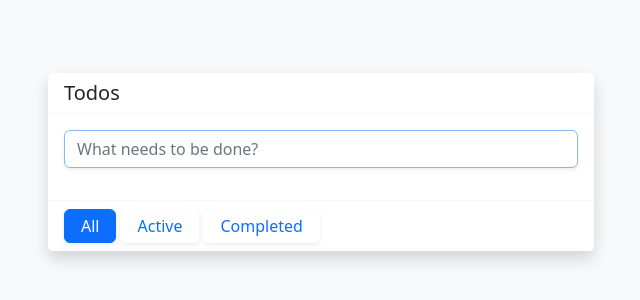
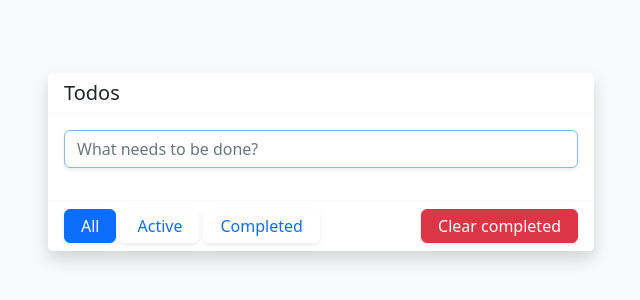
Before and after one commit to Kajaia/vue-todo-app, a Vue app: page / in a window 1280 px wide. Shown: the part 238-538 px from the top of the page, without its empty margins (319-959 px from the left). Built offline with nearby package versions, Linux system fonts and the light colour scheme; no server answers.

Commit message:
Added clear completed tasks functionality

```diff
--- /dev/null
+++ b/src/components/TasksClear.vue
@@ -0,0 +1,27 @@
+<template>
+  <button class="btn btn-danger shadow-sm py-1 px-3" @click="clearTasks">
+    Clear completed
+  </button>
+</template>
+
+<script>
+import toast from "../helpers/toast";
+import api from "../services/ApiService";
+
+export default {
+  name: "TasksClear",
+  methods: {
+    clearTasks() {
+      api
+        .clearCompletedTasks()
+        .then((res) => {
+          if (res.status === 200) {
+            toast("success", "Cleared completed tasks");
+            this.emitter.emit("clearedCompletedTasks");
+          }
+        })
+        .catch(console.error());
+    },
+  },
+};
+</script>
--- a/src/components/TasksList.vue
+++ b/src/components/TasksList.vue
@@ -40,11 +40,16 @@ export default {
   },
   mounted() {
     this.getTasks();
+
+    // Listeners
     this.emitter.on("taskAdded", () => {
       this.getTasks();
     });
     this.emitter.on("filterUpdated", (str) => {
       this.status = str;
+      this.getTasks();
+    });
+    this.emitter.on("clearedCompletedTasks", () => {
       this.getTasks();
     });
   },
--- a/src/services/ApiService.js
+++ b/src/services/ApiService.js
@@ -25,4 +25,7 @@ export default {
   deleteTask(id) {
     return api.delete(`/tasks/${id}`);
   },
+  clearCompletedTasks() {
+    return api.post("/tasks/clear");
+  },
 };
--- a/src/views/HomeView.vue
+++ b/src/views/HomeView.vue
@@ -11,8 +11,11 @@
               <TaskAdd />
               <TasksList />
             </div>
-            <div class="card-footer bg-white border-light">
+            <div
+              class="card-footer bg-white border-light d-flex align-items-center justify-content-between flex-wrap gap-2"
+            >
               <TasksFilter />
+              <TasksClear />
             </div>
           </div>
         </div>
@@ -25,8 +28,9 @@
 import TasksList from "../components/TasksList.vue";
 import TaskAdd from "../components/TaskAdd.vue";
 import TasksFilter from "../components/TasksFilter.vue";
+import TasksClear from "../components/TasksClear.vue";
 
 export default {
-  components: { TasksList, TaskAdd, TasksFilter },
+  components: { TasksList, TaskAdd, TasksFilter, TasksClear },
 };
 </script>
```
